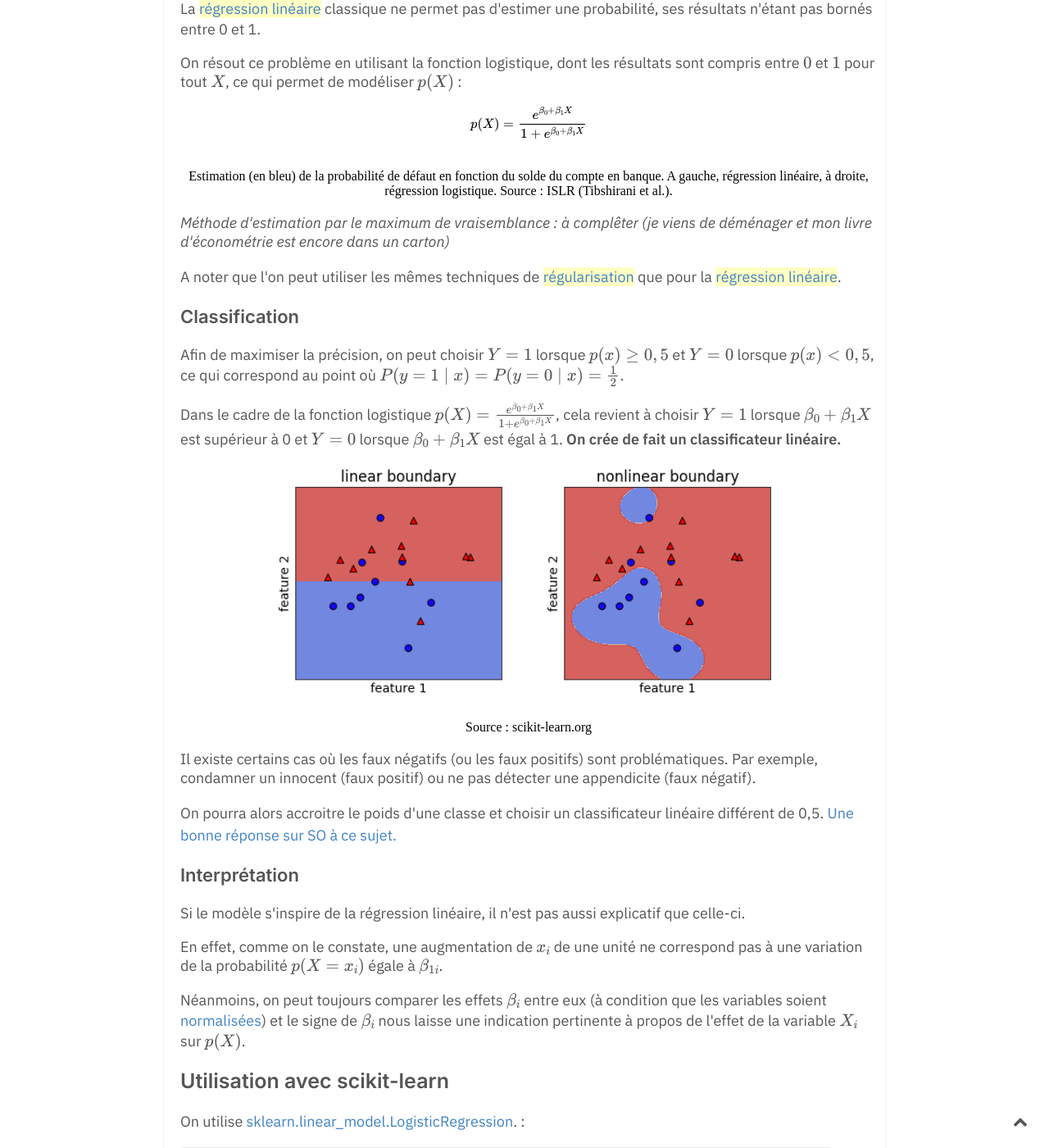
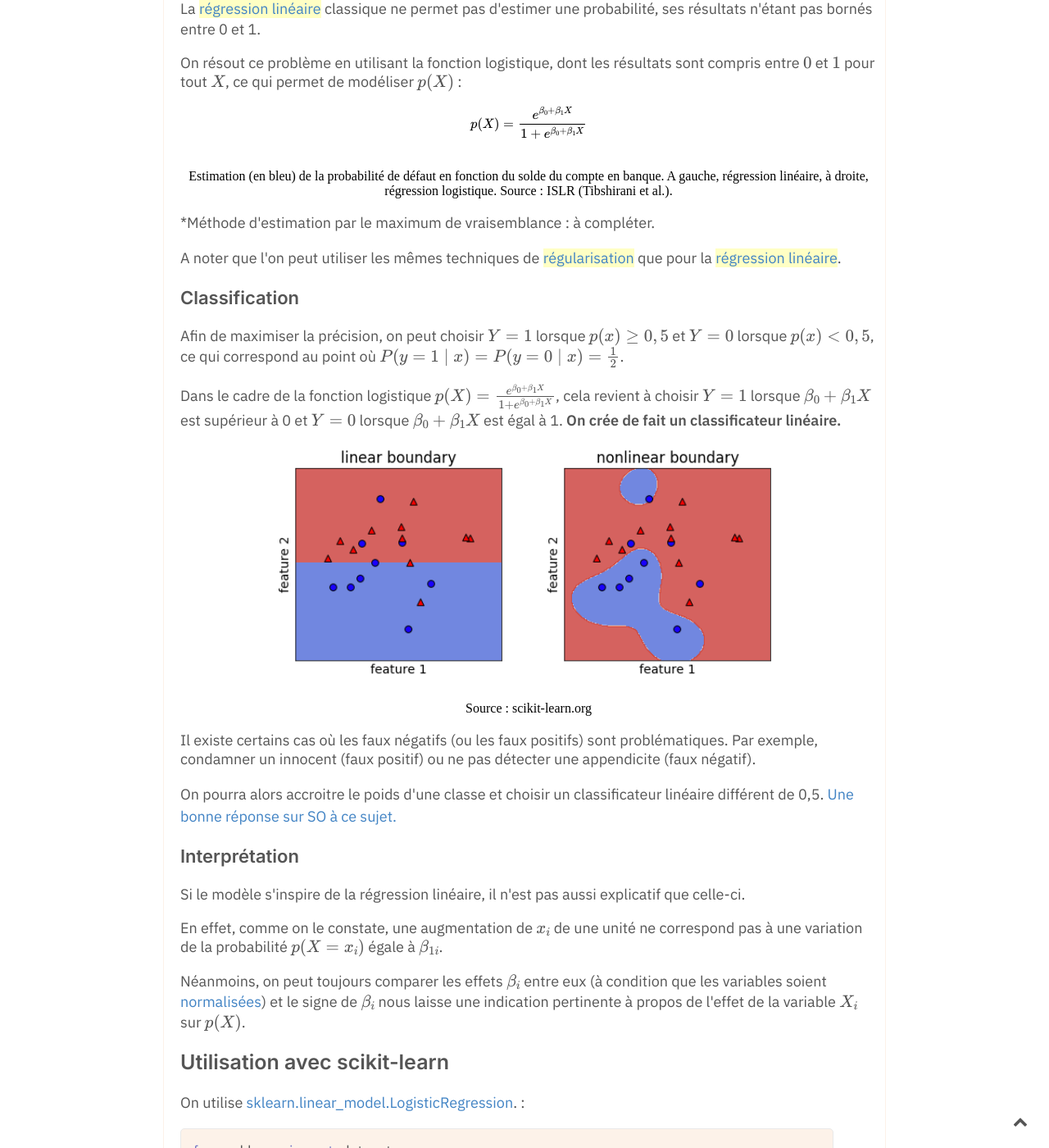
Before and after one commit to Maxence-L/arboretum.link, a Jekyll site: the page built from _notes/Régression logistique.md, in a window 1280 px wide and 1400 px high, scrolled down 699 px. Shown: the whole window at 82% size. Built offline with Jekyll 4.4.1, drawn with Linux system fonts in a browser that asks for light colours; formulas are drawn with MathJax 3; some of the changed text lies outside the part shown.

Commit message:
Update Régression logistique.md

```diff
--- a/_notes/Régression logistique.md
+++ b/_notes/Régression logistique.md
@@ -28,7 +28,7 @@ $$
   Estimation (en bleu) de la probabilité de défaut en fonction du solde du compte en banque. A gauche, régression linéaire, à droite, régression logistique. Source : ISLR (Tibshirani et al.).
 </div>
 
-*Méthode d'estimation par le maximum de vraisemblance : à complêter (je viens de déménager et mon livre d'économétrie est encore dans un carton)*
+*Méthode d'estimation par le maximum de vraisemblance : à compléter.
 
 A noter que l'on peut utiliser les mêmes techniques de [[Régularisation\|régularisation]] que pour la [[Régression linéaire\|régression linéaire]].
 
```
Also changed, not shown: other parts of _notes/Régression logistique.md (+6 -3 lines).
